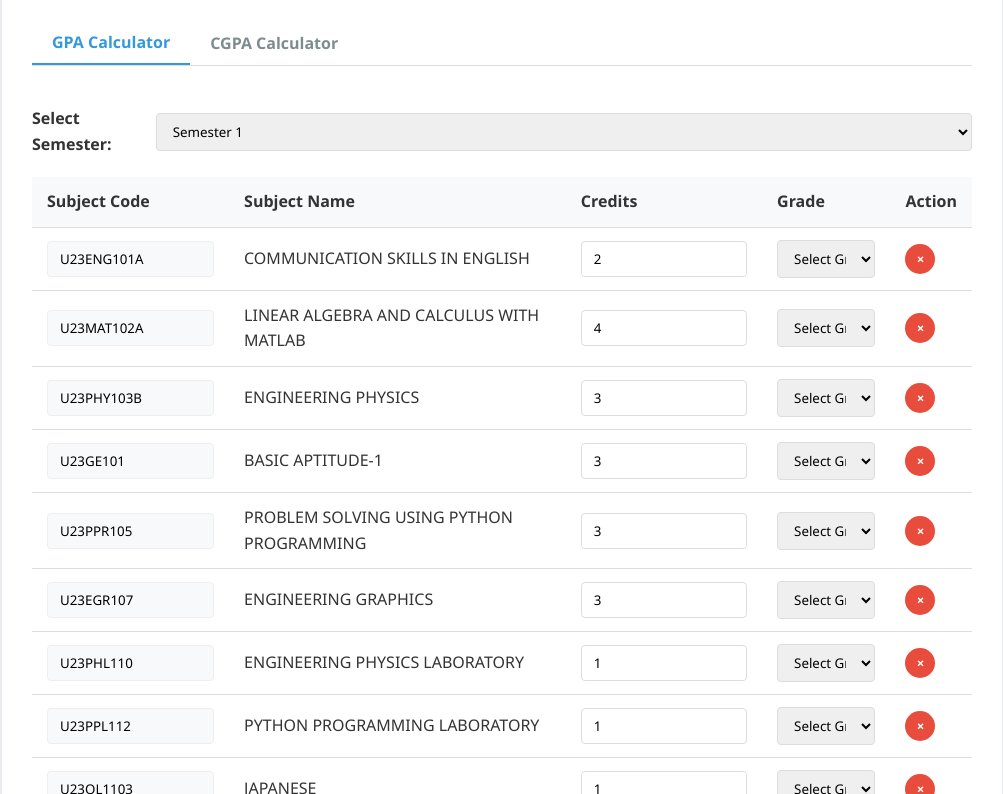
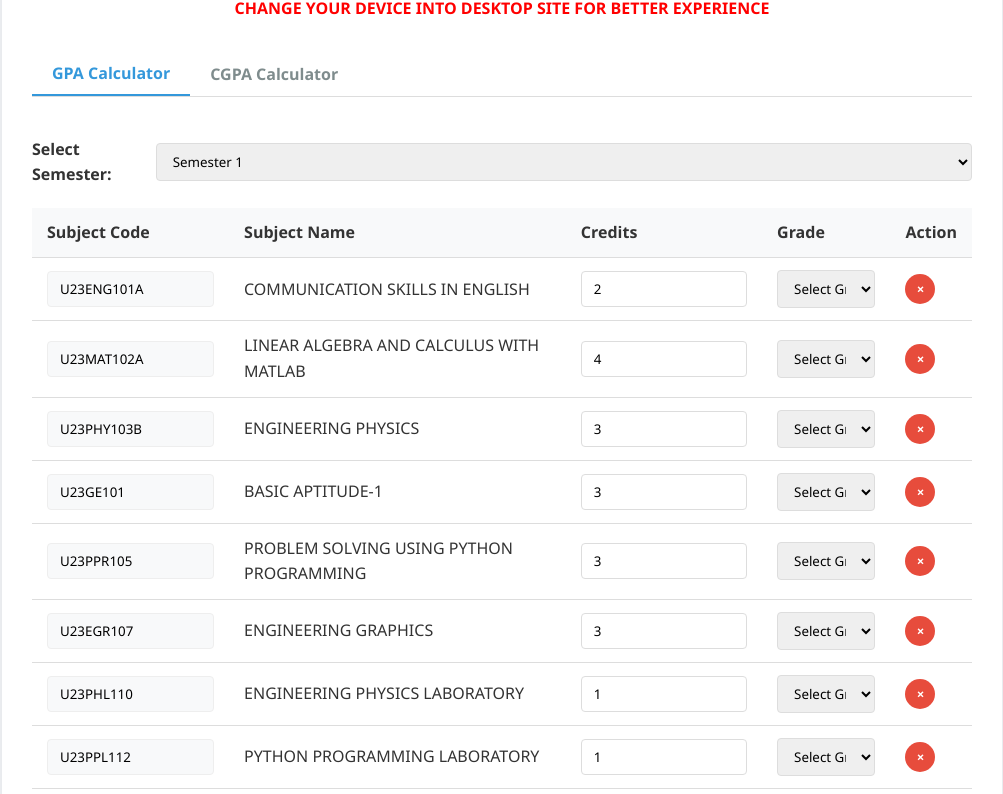
Before and after one commit to kamesh14151/GPA-CALC, a plain HTML site: page index.html in a window 1280 px wide. Shown: the part 180-974 px from the top of the page, without its empty margins (138-1141 px from the left). Drawn offline with Linux system fonts and the light colour scheme.

Commit message:
Update index.html

```diff
--- a/index.html
+++ b/index.html
@@ -12,6 +12,9 @@
         <header>
             <img src="LOGO_.jpg" alt="AJ Company Logo" class="logo">
             <h1>AML Department Academic GPA AND CGPA Calculator</h1>
+             <p style="color: red; font-weight: bold; text-align: center;">
+                CHANGE YOUR DEVICE INTO DESKTOP SITE FOR BETTER EXPERIENCE
+            </p>
         </header>
 
         <div class="tabs">
```
